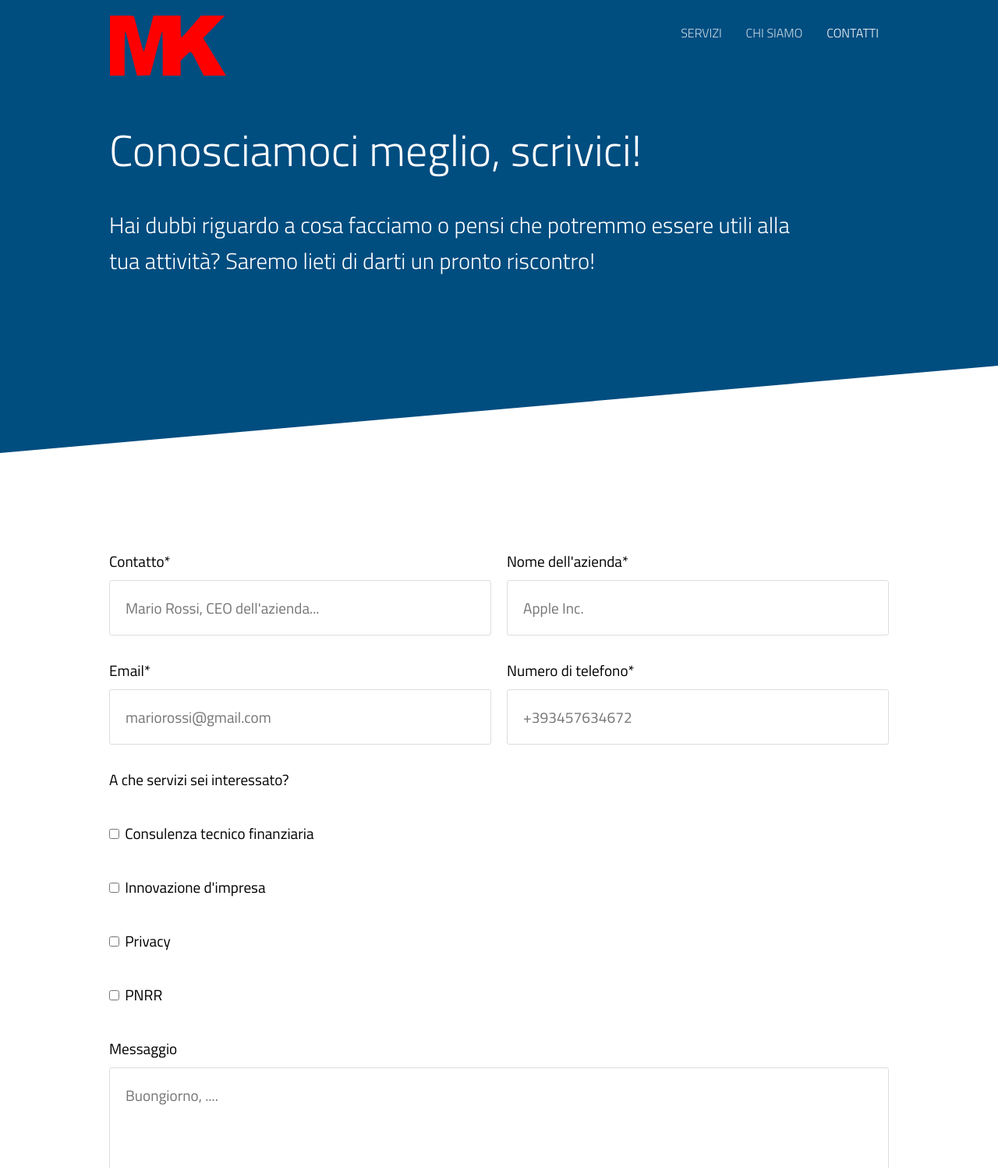
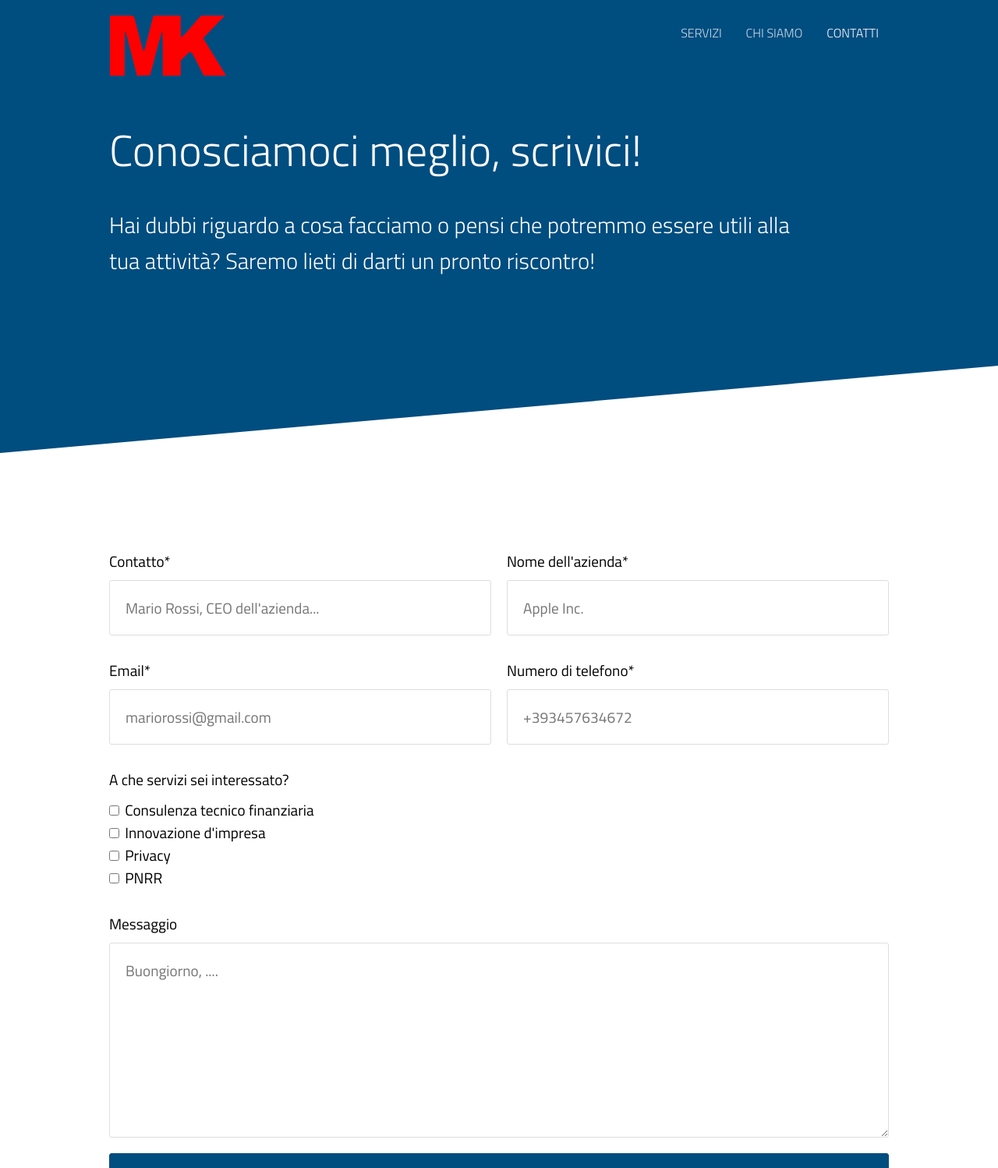
Before and after one commit to MattiaDucci/masterkonsult, a Jekyll site: the page built from contatti.html, in a window 1280 px wide. Shown: the top 1498 px of the page at 78% size. Built offline with Jekyll 4.4.1, drawn with Linux system fonts in a browser that asks for light colours; grey boxes are pictures that could not be loaded.

Commit message:
fix style form css

```diff
--- a/_sass/forms.scss
+++ b/_sass/forms.scss
@@ -45,6 +45,12 @@ textarea {
 	box-sizing: border-box;
 }
 
+#checkboxes{
+	label{
+		margin: unset;
+	}
+}
+
 textarea {
 	resize: vertical;
 	height: 250px;
```
